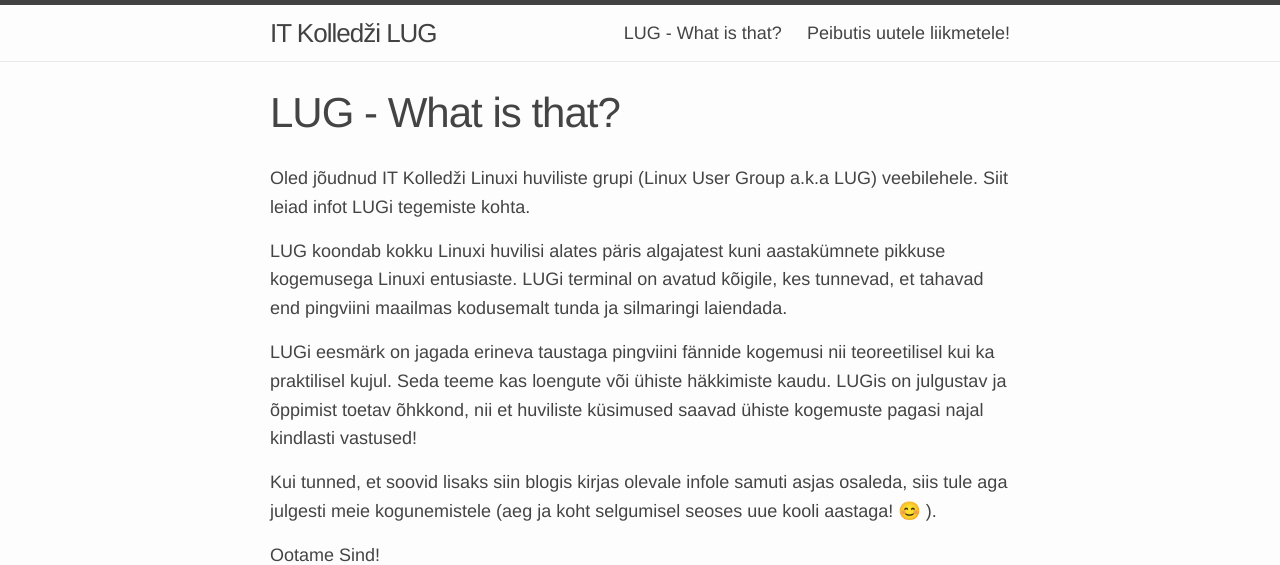
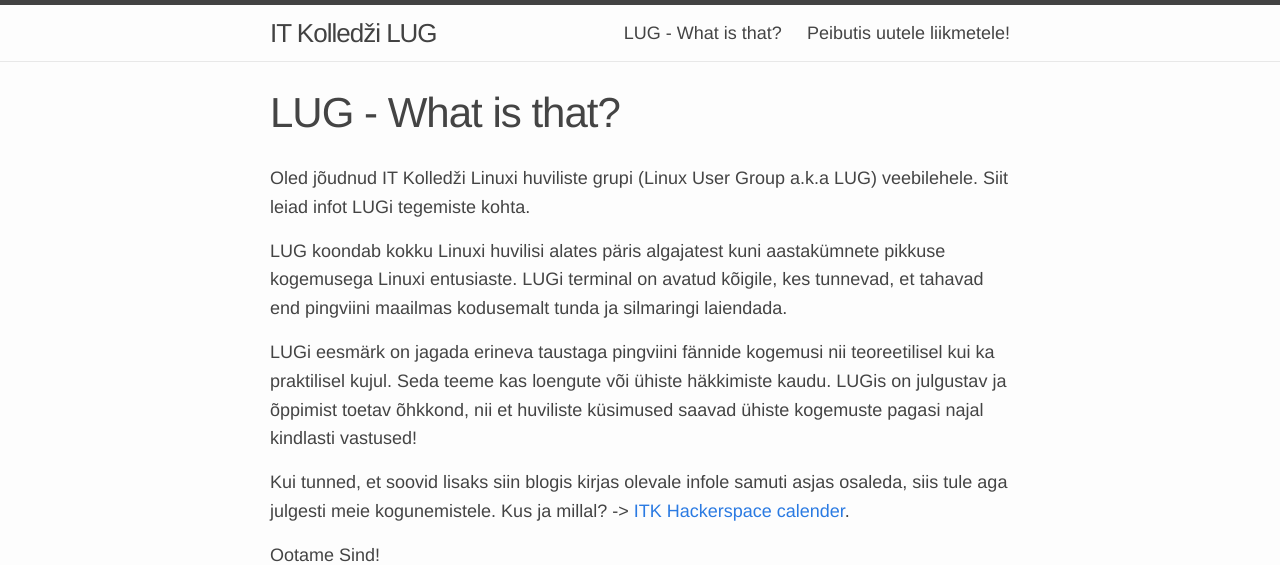
Before and after one commit to EIK-LUG/EIK-LUG.github.io, a Jekyll site: the page built from about.md, in a window 1280 px wide, cut to the strip 0-565 px from the top of the page. Built offline with Jekyll 4.4.1, drawn with Linux system fonts in a browser that asks for light colours.

Commit message:
Updated about.md

```diff
--- a/about.md
+++ b/about.md
@@ -18,7 +18,7 @@ LUGis on julgustav ja õppimist toetav õhkkond, nii et huviliste küsimused saa
 ühiste kogemuste pagasi najal kindlasti vastused!
 
 Kui tunned, et soovid lisaks siin blogis kirjas olevale infole samuti asjas osaleda,
-siis tule aga julgesti meie kogunemistele (aeg ja koht selgumisel seoses uue kooli aastaga! 😊 ).
+siis tule aga julgesti meie kogunemistele. Kus ja millal? -> [ITK Hackerspace calender](https://www.google.com/calendar/embed?src=c28hbeqbtg3ri59eebm6fp3bto%40group.calendar.google.com&ctz=Europe/Tallinn).
 
 Ootame Sind!
 
```
